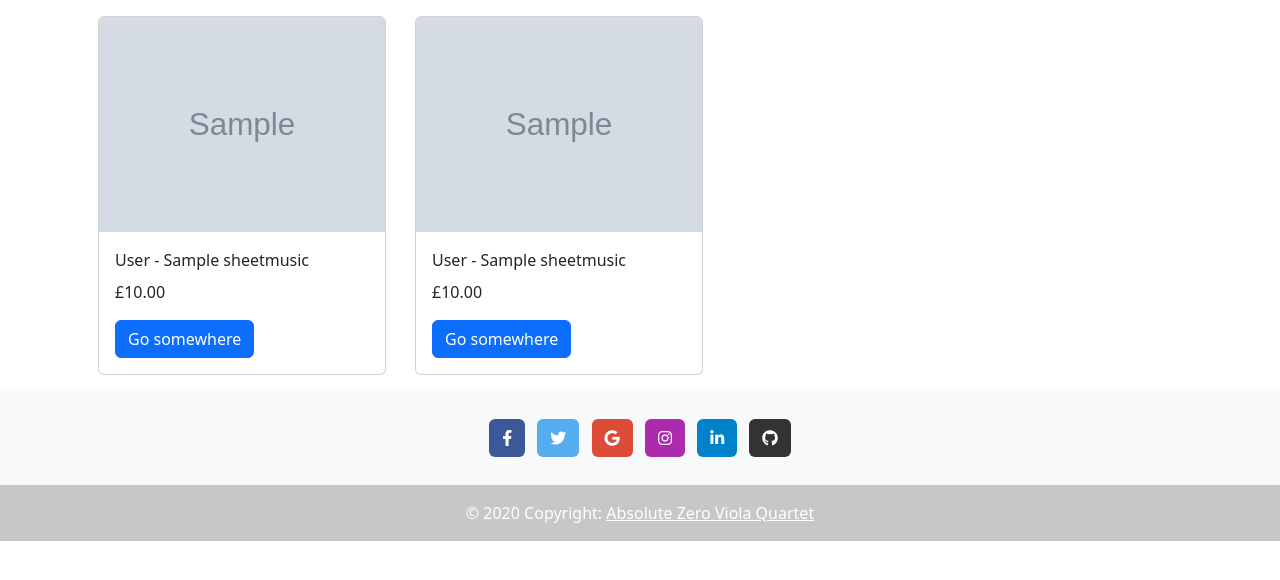
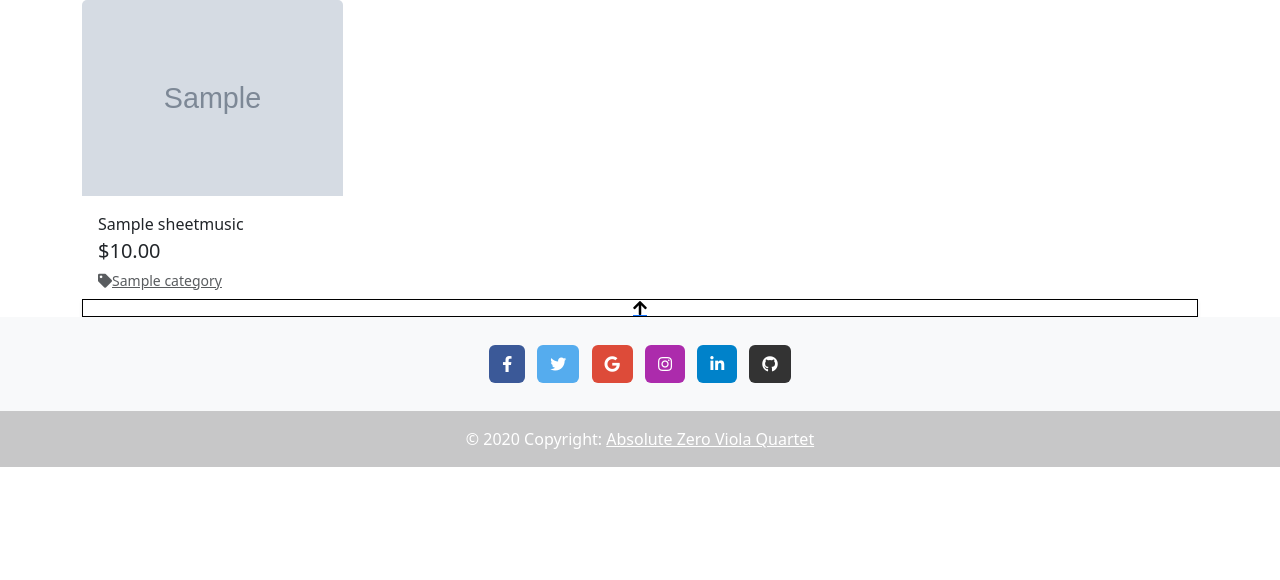
Before and after one commit to siondawson/milestone-project-4, a Django app: page /sheetmusic/ in a window 1280 px wide. Shown: the part 126-706 px from the top of the page. Run offline with Django 3.2, Linux system fonts and the light colour scheme; tables that the repository leaves empty hold one stand-in row (values such as "Sample post"); grey boxes marked "Sample" are stand-in pictures.

Commit message:
filtering, search and all products completed on views.py and sheetmusic.html pages

```diff
--- a/sheet_music/models.py
+++ b/sheet_music/models.py
@@ -4,6 +4,10 @@ from django.db import models
 
 
 class Category(models.Model):
+
+    class Meta:
+        verbose_name_plural = 'Categories'
+
     name = models.CharField(max_length=254)
     friendly_name = models.CharField(max_length=254, null=True, blank=True)
 
@@ -16,7 +20,7 @@ class Category(models.Model):
 
 class Sheetmusic(models.Model):
     category = models.ForeignKey('Category', null=True, blank=True, on_delete=models.SET_NULL)
-    title = models.CharField(max_length=254)
+    name = models.CharField(max_length=254)
     composer_firstname = models.CharField(max_length=254)
     composer_lastname = models.CharField(max_length=254)
     arranger = models.CharField(max_length=254, null=True, blank=True)
@@ -26,4 +30,4 @@ class Sheetmusic(models.Model):
     pdf_file = models.FileField(upload_to='pdf')
 
     def __str__(self):
-        return self.title
+        return self.name
--- a/sheet_music/templates/sheet_music/sheetmusic.html
+++ b/sheet_music/templates/sheet_music/sheetmusic.html
@@ -13,43 +13,138 @@
 
 <div class="container">
     <div class="row">
+
         <!-- displays results from search query -->
         {% if search_term %}
             <h2>Search Results for "{{ search_term }}"</h2>
-        {% endif %}
-        {% for sheetmusic in searched_sheetmusic %}
-            <div class="col-sm-6 col-md-6 col-lg-4 col-xl-3 m-3">
-                <div class="card" style="width: 18rem;">
-                    <a href="{% url 'sheetmusic_detail' sheetmusic.id %}">
-                        <img src="{{ sheetmusic.image.url }}" class="card-img-top" alt="{{ sheetmusic.name }}">
-                    </a>
-                    <div class="card-body">
-                        <p class="card-title">{{ sheetmusic.composer_lastname }} - {{ sheetmusic.title }}</p>
-                        <p class="card-text">£{{ sheetmusic.price }}</p>
-                        <a href="#" class="btn btn-primary">Go somewhere</a>
-                    </div>
-                </div>
-            </div>
-        {% endfor %}
 
-        {% if not search_term %}
-            <!-- Display all sheet music when not searching -->
-            {% for sheetmusic in allsheetmusic %}
+            {% for sheetmusic in searched_sheetmusic %}
                 <div class="col-sm-6 col-md-6 col-lg-4 col-xl-3 m-3">
                     <div class="card" style="width: 18rem;">
                         <a href="{% url 'sheetmusic_detail' sheetmusic.id %}">
                             <img src="{{ sheetmusic.image.url }}" class="card-img-top" alt="{{ sheetmusic.name }}">
                         </a>
                         <div class="card-body">
-                            <p class="card-title">{{ sheetmusic.composer_lastname }} - {{ sheetmusic.title }}</p>
+                            <p class="card-title">{{ sheetmusic.composer_lastname }} - {{ sheetmusic.name }}</p>
                             <p class="card-text">£{{ sheetmusic.price }}</p>
-                            <a href="#" class="btn btn-primary">Go somewhere</a>
+                            <a href="" class="btn btn-primary">Go somewhere</a>
                         </div>
                     </div>
                 </div>
             {% endfor %}
         {% endif %}
+        <!-- displays filters -->
+        {% if filtered_sheetmusic %}
+            {% for filtered_sheetmusic in filtered_sheetmusic %}
+                <div class="col-sm-6 col-md-6 col-lg-4 col-xl-3">
+                    <div class="card h-100 border-0">
+                        {% if filtered_sheetmusic.image %}
+                        <a href="{% url 'sheetmusic_detail' filtered_sheetmusic.id %}">
+                            <img class="card-img-top img-fluid" src="{{ filtered_sheetmusic.image.url }}" alt="{{ filtered_sheetmusic.name }}">
+                        </a>
+
+                        <div class="card-body pb-0">
+                            <p class="mb-0">{{ filtered_sheetmusic.name }}</p>
+                        </div>
+                        <div class="card-footer bg-white pt-0 border-0 text-left">
+                            <div class="row">
+                                <div class="col">
+                                    <p class="lead mb-0 text-left font-weight-bold">${{ filtered_sheetmusic.price }}</p>
+                                    {% if filtered_sheetmusic.category %}
+                                    <p class="small mt-1 mb-0">
+                                        <a class="text-muted" href="{% url 'sheetmusic' %}?category={{ filtered_sheetmusic.category.name }}">
+                                            <i class="fas fa-tag mr-1"></i>{{ filtered_sheetmusic.category.friendly_name }}
+                                        </a>
+                                    </p>
+                                    {% endif %}
+
+                                </div>
+                            </div>
+                        </div>
+                        {% endif %}
+                    </div>
+                </div>
+                {% if forloop.counter|divisibleby:1 %}
+                    <div class="col-12 d-sm-none mb-5">
+                        <hr>
+                    </div>
+                {% endif %}
+                {% if forloop.counter|divisibleby:2 %}
+                    <div class="col-12 d-none d-sm-block d-md-block d-lg-none mb-5">
+                        <hr>
+                    </div>
+                {% endif %}
+                {% if forloop.counter|divisibleby:3 %}
+                    <div class="col-12 d-none d-lg-block d-xl-none mb-5">
+                        <hr>
+                    </div>
+                {% endif %}
+                {% if forloop.counter|divisibleby:4 %}
+                    <div class="col-12 d-none d-xl-block mb-5">
+                        <hr>
+                    </div>
+                {% endif %}
+            {% endfor %}
+        {% else %}
+            {% for allsheetmusic in allsheetmusic %}
+                <div class="col-sm-6 col-md-6 col-lg-4 col-xl-3">
+                    <div class="card h-100 border-0">
+                        {% if allsheetmusic.image %}
+                        <a href="{% url 'sheetmusic_detail' allsheetmusic.id %}">
+                            <img class="card-img-top img-fluid" src="{{ allsheetmusic.image.url }}" alt="{{ allsheetmusic.name }}">
+                        </a>
+
+                        <div class="card-body pb-0">
+                            <p class="mb-0">{{ allsheetmusic.name }}</p>
+                        </div>
+                        <div class="card-footer bg-white pt-0 border-0 text-left">
+                            <div class="row">
+                                <div class="col">
+                                    <p class="lead mb-0 text-left font-weight-bold">${{ allsheetmusic.price }}</p>
+                                    {% if allsheetmusic.category %}
+                                    <p class="small mt-1 mb-0">
+                                        <a class="text-muted" href="{% url 'sheetmusic' %}?category={{ allsheetmusic.category.name }}">
+                                            <i class="fas fa-tag mr-1"></i>{{ allsheetmusic.category.friendly_name }}
+                                        </a>
+                                    </p>
+                                    {% endif %}
+
+                                </div>
+                            </div>
+                        </div>
+                        {% endif %}
+                    </div>
+                </div>
+                {% if forloop.counter|divisibleby:1 %}
+                    <div class="col-12 d-sm-none mb-5">
+                        <hr>
+                    </div>
+                {% endif %}
+                {% if forloop.counter|divisibleby:2 %}
+                    <div class="col-12 d-none d-sm-block d-md-block d-lg-none mb-5">
+                        <hr>
+                    </div>
+                {% endif %}
+                {% if forloop.counter|divisibleby:3 %}
+                    <div class="col-12 d-none d-lg-block d-xl-none mb-5">
+                        <hr>
+                    </div>
+                {% endif %}
+                {% if forloop.counter|divisibleby:4 %}
+                    <div class="col-12 d-none d-xl-block mb-5">
+                        <hr>
+                    </div>
+                {% endif %}
+            {% endfor %}
+        </div>
+        {% endif %}
+
+    <div class="btt-button shadow-sm rounded-0 border border-black">
+        <a class="btt-link d-flex h-100">
+            <i class="fas fa-arrow-up text-black mx-auto my-auto"></i>
+        </a>
     </div>
 </div>
 
+
 {% endblock %}
--- a/sheet_music/templates/sheet_music/sheetmusic_detail.html
+++ b/sheet_music/templates/sheet_music/sheetmusic_detail.html
@@ -27,7 +27,7 @@
         <main class="col-lg-6">
           <div class="ps-lg-3">
             <h4 class="title text-dark">
-                {{ sheetmusic.title }}
+                {{ sheetmusic.name }}
             </h4>
 
             <div class="mb-3">
--- a/sheet_music/views.py
+++ b/sheet_music/views.py
@@ -11,14 +11,18 @@ def all_sheetmusic(request):
     query = None
     categories = None
     searched_sheetmusic = allsheetmusic
+    filtered_allsheetmusic = None
 
     if request.GET:
         print("Get request made")
         if 'category' in request.GET:
-            print("filtering")
-            categories = request.GET['category']
-            filtered_sheetmusic = allsheetmusic.filter(category__name__in=categories)
+
+            categories = request.GET['category'].split(',')
+            print(categories)
+            filtered_allsheetmusic = allsheetmusic.filter(category__name__in=categories)
+            print(filtered_allsheetmusic)
             categories = Category.objects.filter(name__in=categories)
+            print(categories)
 
         if 'q' in request.GET:
             print("Searched")
@@ -27,7 +31,7 @@ def all_sheetmusic(request):
                 messages.error(request, "You didn't enter any search criteria!")
                 return redirect(reverse('sheetmusic'))
 
-            queries = Q(title__icontains=query) | Q(description__icontains=query) | Q(composer_firstname__icontains=query) | Q(composer_lastname__icontains=query)
+            queries = Q(name__icontains=query) | Q(description__icontains=query) | Q(composer_firstname__icontains=query) | Q(composer_lastname__icontains=query)
             searched_sheetmusic = searched_sheetmusic.filter(queries)
     else:
         print("No get request")
@@ -35,6 +39,7 @@ def all_sheetmusic(request):
     context = {
         'allsheetmusic': allsheetmusic,
         'searched_sheetmusic': searched_sheetmusic,
+        'filtered_sheetmusic' : filtered_allsheetmusic,
         'search_term': query,
         'current_categories': categories,
     }
@@ -46,6 +51,6 @@ def sheetmusic_detail(request, sheetmusic_id):
     """A view to return individual sheet music details """
     sheetmusic = get_object_or_404(Sheetmusic, pk=sheetmusic_id)
     context = {
-        'sheetmusic': sheetmusic
+        'sheetmusic': sheetmusic,
         }
     return render(request, 'sheet_music/sheetmusic_detail.html', context)
```
Also changed, not shown: sheet_music/migrations/0004_auto_20231111_1432.py (added).
